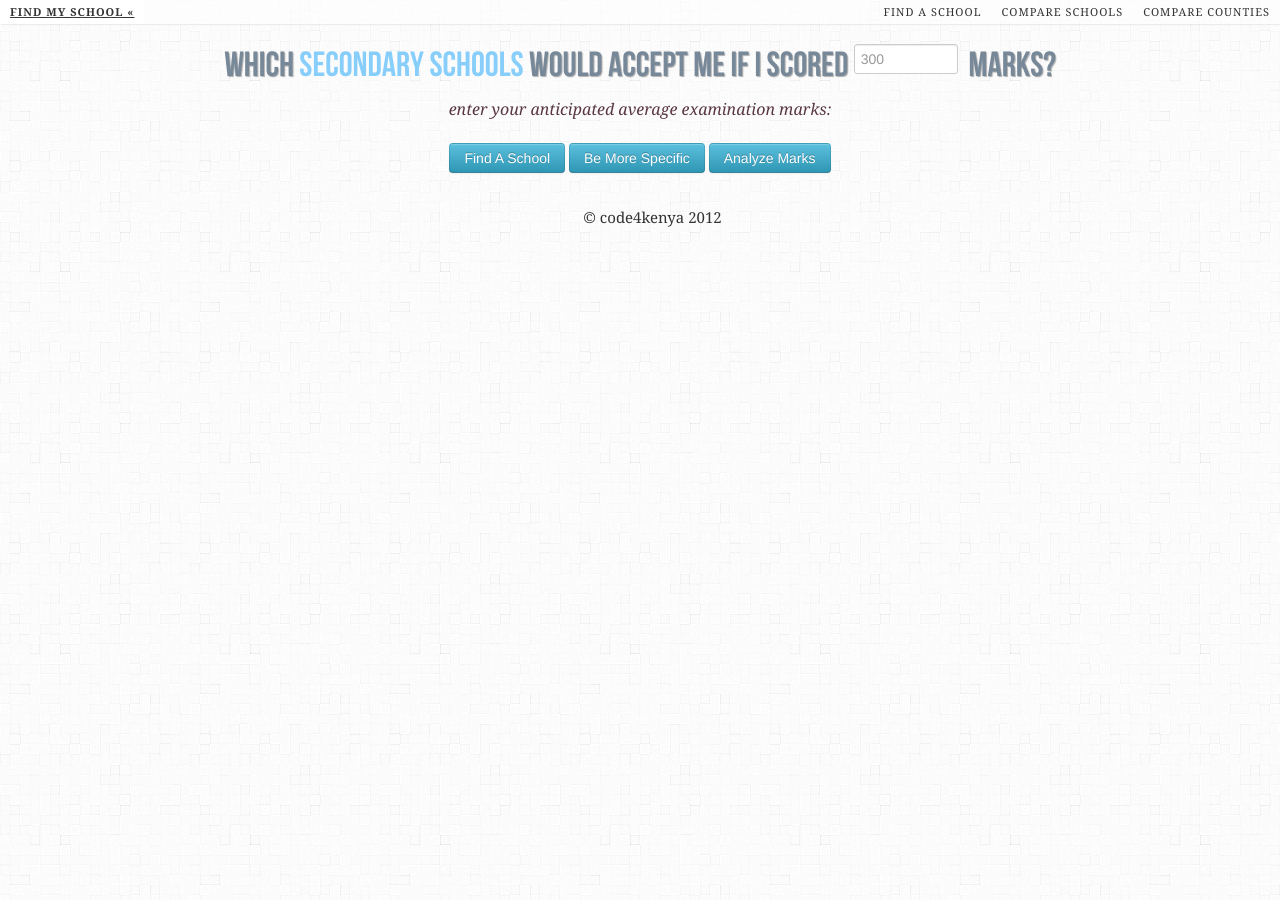
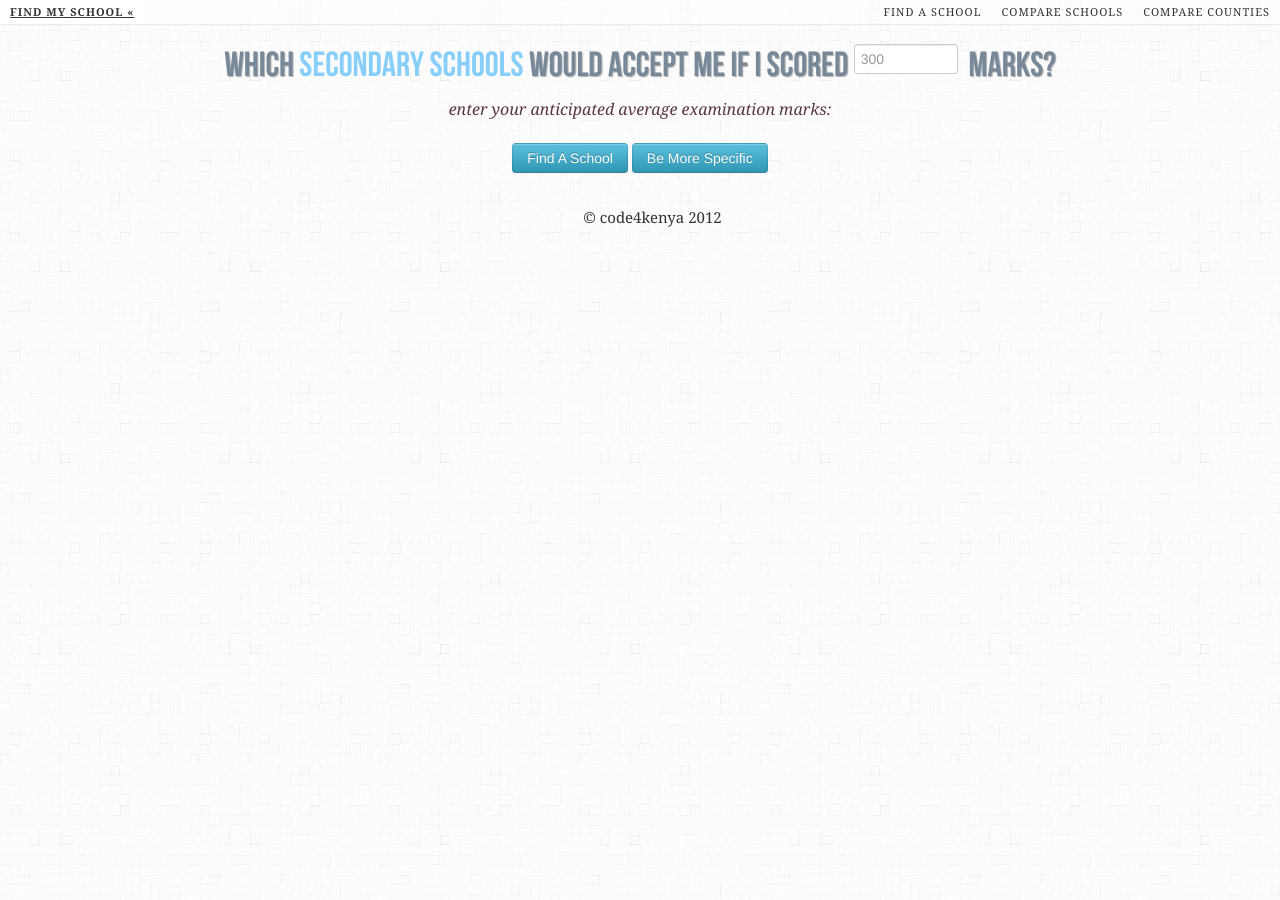
Before and after one commit to munenedenis/FindMySchool, a Jekyll site: the page built from comp_schools.html, in a window 1280 px wide. Built offline with Jekyll 4.4.1, drawn with Linux system fonts in a browser that asks for light colours; nearby versions of some CDN libraries; comment, search, counter and statistics services are not loaded.

Commit message:
removed analyze marks

```diff
--- a/_layouts/default.html
+++ b/_layouts/default.html
@@ -80,8 +80,7 @@
              <p class="codrops-demos">
           <button class="btn btn-info" href="results.html">Find A School</button>
           <button class="btn btn-info" href="#">Be More Specific</button>
-          <button class="btn btn-info" href="#">Analyze Marks</button>
-        </p>
+           </p>
     </header>
 
 		{{ content }}
```
